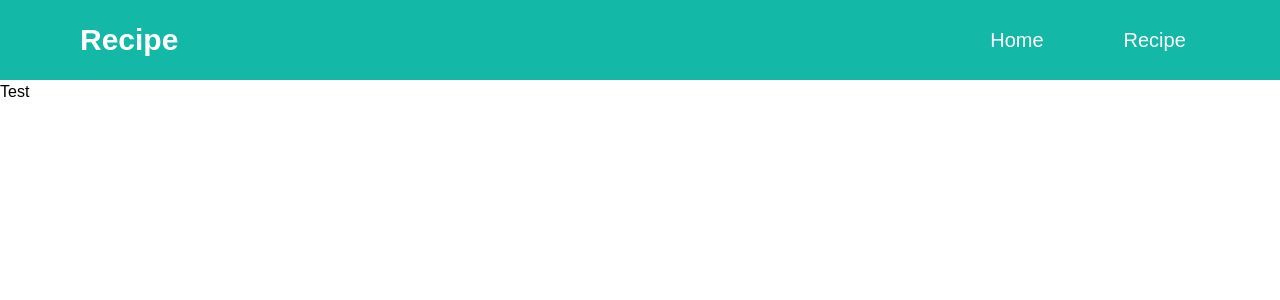
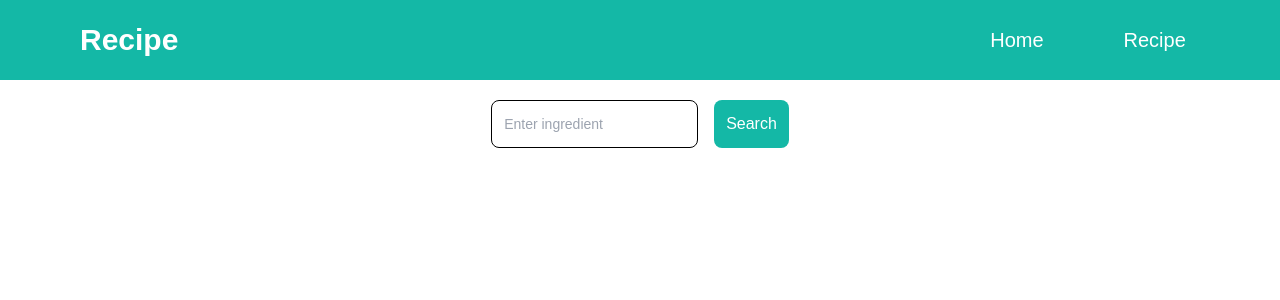
Before and after one commit to jamestariga/react-recipe, a React (Create React App) app: page / in a window 1280 px wide. Shown: the top 300 px of the page. Built offline with nearby package versions, Linux system fonts and the light colour scheme; no server answers.

Commit message:
✨ Added a search bar in the home page

```diff
--- a/src/Components/API/Search.js
+++ /dev/null
@@ -1,35 +0,0 @@
-import { useState, useEffect } from 'react'
-import axios from 'axios'
-
-const Search = () => {
-
-  const [data, setData] = useState([])
-  const [search, setSearch] = useState('')
-
-  useEffect(() => {
-    getData(data)
-  }, [data])
-
-  const getData = (recipe) => {
-    const URL = `https://api.spoonacular.com/recipes/complexSearch?apiKey=${process.env.REACT_APP_SEARCH}&cuisine=${recipe}`
-
-    axios.get(URL)
-      .then((res) => {
-        console.log(res.data)
-        setData(data => [...data, res.data])
-      })
-      .catch((err) => {
-      console.error(err)
-    })
-  }
-
-  return (
-    <>
-      <form action=''>
-        <input type='text' label='Search' />
-      </form>
-    </>
-  )
-}
-
-export default Search
--- a/src/Components/App.js
+++ b/src/Components/App.js
@@ -7,9 +7,7 @@ import Recipe from './Recipe/Recipe'
 import Navbar from './Navbar/Navbar'
 import Home from './Home/Home'
 
-
 const App = () => {
-
   return (
     <>
       <Router>
--- a/src/Components/Home/Home.js
+++ b/src/Components/Home/Home.js
@@ -1,5 +1,51 @@
+import { useState } from 'react'
+// import axios from 'axios'
+
 const Home = () => {
-  return <h1>Test</h1>
+
+  // const [data, setData] = useState([])
+  const [search, setSearch] = useState('')
+  // const URL = `https://api.spoonacular.com/recipes/complexSearch?apiKey=${process.env.REACT_APP_SEARCH}&cuisine=${search}`
+
+  // useEffect(() => {
+  //   getData()
+  // }, [])
+
+  // const getData = () => {
+  //   axios.get(URL)
+  //     .then((res) => {
+  //       console.log(res.data)
+  //       setData(data => [...data, res.data])
+  //     })
+  //     .catch((err) => {
+  //     console.error(err)
+  //   })
+  // }
+
+  // console.log(data)
+
+  return (
+    <>
+      <div className='flex justify-center w-full p-5'>
+        <div className=''>
+          <form className='flex flex-row justify-between' action=''>
+            <input className='bg-gray-50 border border-gray-300 text-gray-900 text-sm rounded-lg focus:ring-blue-500 focus:border-blue-500 block w-full p-3 mr-2
+            dark:bg-gray-700 dark:border-gray-400 dark:placeholder-gray-400 dark:text-black dark:focus:ring-blue-500 dark:focus:border-blue-500'
+              type='text'
+              placeholder='Enter ingredient'
+              autoComplete='true'
+              value={search}
+              onChange={(e) => setSearch(e.target.value)}
+            />
+            <input className='text-white bg-teal-500 hover:bg-blue-800 focus:ring-4 focus:ring-blue-300 font-medium rounded-lg
+            p-3 ml-2'
+              type='submit'
+              value='Search' />
+          </form>
+        </div>
+      </div>
+    </>
+  )
 }
 
 export default Home
```
